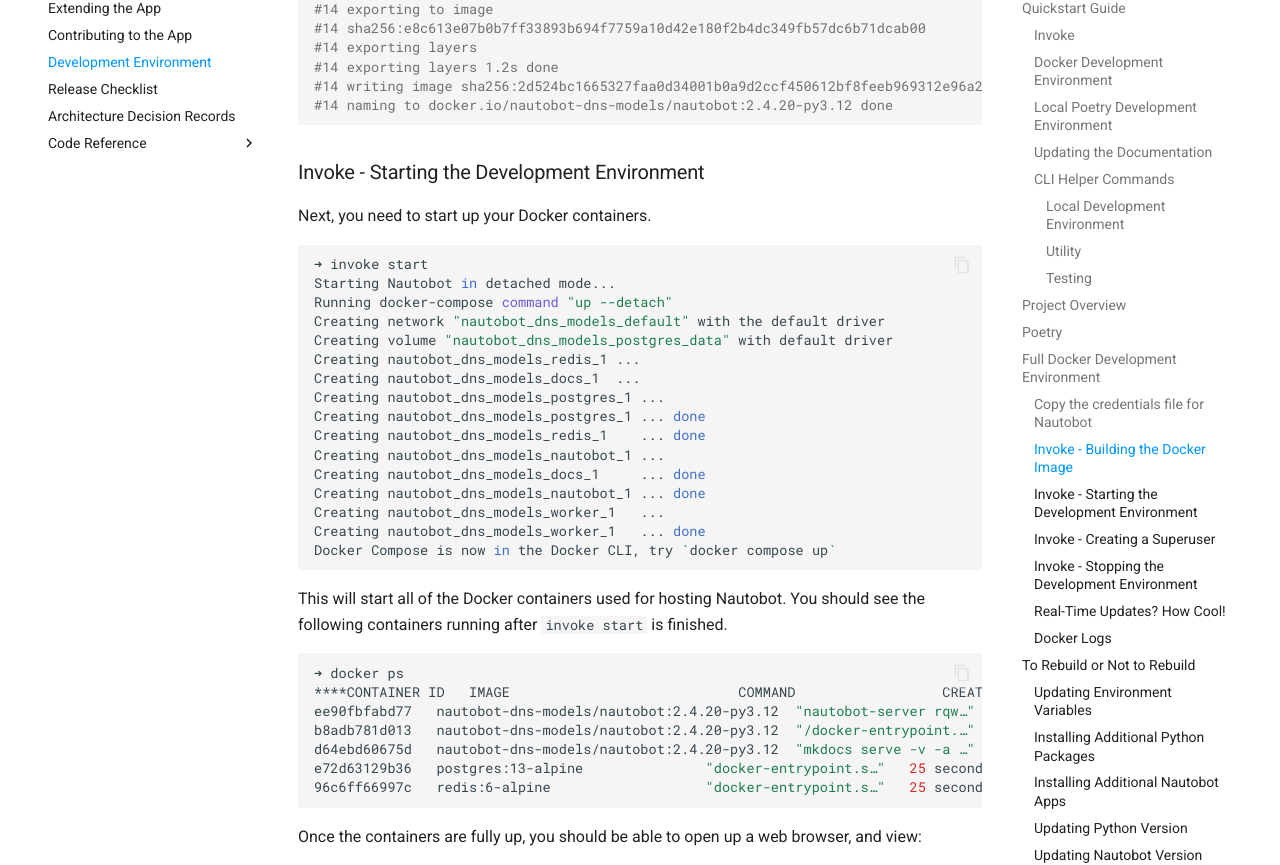
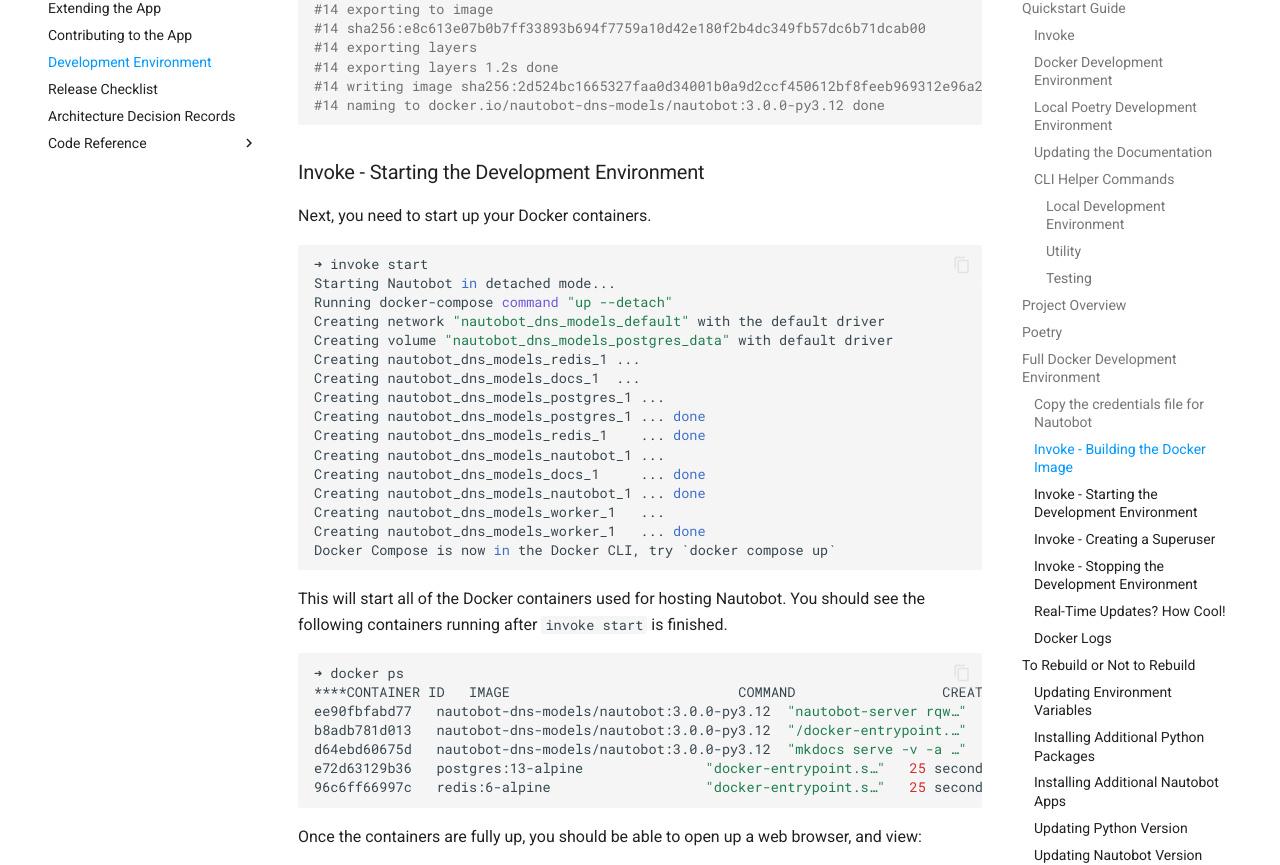
Before and after one commit to nautobot/nautobot-app-dns-models, an MkDocs documentation site: the page built from docs/dev/dev_environment.md, in a window 1280 px wide and 1400 px high, scrolled down 5320 px. Shown: the part 164-1029 px from the top of the window. Built offline with MkDocs 1.6.1 and Material for MkDocs 9.7.7, drawn with Linux system fonts in a browser that asks for light colours; comment, search, counter and statistics services are not loaded; some of the changed text lies outside the part shown.

Commit message:
Cookie updated targeting develop by NetworkToCode Cookie Drift Manager Tool
## [3.0.0 (2025-12-30)](https://github.com/nautobot/cookiecutter-nautobot-app/releases/tag/3.0.0)

### Added

- [#291](https://github.com/nautobot/cookiecutter-nautobot-app/issues/291) - Added support for Python `3.13`.

### Changed

- [#291](https://github.com/nautobot/cookiecutter-nautobot-app/issues/291) - Updated minimum Nautobot version to `3.0.0`.
- [#291](https://github.com/nautobot/cookiecutter-nautobot-app/issues/291) - Updated maximum Nautobot version to `<4.0.0`.
- [#309](https://github.com/nautobot/cookiecutter-nautobot-app/issues/309) - Change the tag-nautobot-app workflow to support multiple nautobot-app versions.
- [#320](https://github.com/nautobot/cookiecutter-nautobot-app/issues/320) - Upstream testing now runs against selected branches.

### Documentation

- [#319](https://github.com/nautobot/cookiecutter-nautobot-app/issues/319) - Fixed nav typo and added missing 2.7.2 release notes.

### Housekeeping

- [#322](https://github.com/nautobot/cookiecutter-nautobot-app/issues/322) - Updated CI workflow to always regenerate poetry lockfile.

**Full Changelog**: https://github.com/nautobot/cookiecutter-nautobot-app/compare/nautobot-app-v2.7.2...nautobot-app-v3.0.0

````diff
--- a/docs/dev/dev_environment.md
+++ b/docs/dev/dev_environment.md
@@ -13,7 +13,7 @@
 
 The [Invoke](http://www.pyinvoke.org/) library is used to provide some helper commands based on the environment. There are a few configuration parameters which can be passed to Invoke to override the default configuration:
 
-- `nautobot_ver`: the version of Nautobot to use as a base for any built docker containers (default: 2.4.20)
+- `nautobot_ver`: the version of Nautobot to use as a base for any built docker containers (default: 3.0.0)
 - `project_name`: the default docker compose project name (default: `nautobot-dns-models`)
 - `python_ver`: the version of Python to use as a base for any built docker containers (default: 3.12)
 - `local`: a boolean flag indicating if invoke tasks should be run on the host or inside the docker containers (default: False, commands will be run in docker containers)
@@ -181,7 +181,7 @@
 #14 exporting layers
 #14 exporting layers 1.2s done
 #14 writing image sha256:2d524bc1665327faa0d34001b0a9d2ccf450612bf8feeb969312e96a2d3e3503 done
-#14 naming to docker.io/nautobot-dns-models/nautobot:2.4.20-py3.12 done
+#14 naming to docker.io/nautobot-dns-models/nautobot:3.0.0-py3.12 done
 ```
 
 ### Invoke - Starting the Development Environment
@@ -212,9 +212,9 @@
 ```bash
 ➜ docker ps
 ****CONTAINER ID   IMAGE                            COMMAND                  CREATED          STATUS          PORTS                                       NAMES
-ee90fbfabd77   nautobot-dns-models/nautobot:2.4.20-py3.12  "nautobot-server rqw…"   16 seconds ago   Up 13 seconds                                               nautobot_dns_models_worker_1
-b8adb781d013   nautobot-dns-models/nautobot:2.4.20-py3.12  "/docker-entrypoint.…"   20 seconds ago   Up 15 seconds   0.0.0.0:8080->8080/tcp, :::8080->8080/tcp   nautobot_dns_models_nautobot_1
-d64ebd60675d   nautobot-dns-models/nautobot:2.4.20-py3.12  "mkdocs serve -v -a …"   25 seconds ago   Up 18 seconds   0.0.0.0:8001->8080/tcp, :::8001->8080/tcp   nautobot_dns_models_docs_1
+ee90fbfabd77   nautobot-dns-models/nautobot:3.0.0-py3.12  "nautobot-server rqw…"   16 seconds ago   Up 13 seconds                                               nautobot_dns_models_worker_1
+b8adb781d013   nautobot-dns-models/nautobot:3.0.0-py3.12  "/docker-entrypoint.…"   20 seconds ago   Up 15 seconds   0.0.0.0:8080->8080/tcp, :::8080->8080/tcp   nautobot_dns_models_nautobot_1
+d64ebd60675d   nautobot-dns-models/nautobot:3.0.0-py3.12  "mkdocs serve -v -a …"   25 seconds ago   Up 18 seconds   0.0.0.0:8001->8080/tcp, :::8001->8080/tcp   nautobot_dns_models_docs_1
 e72d63129b36   postgres:13-alpine               "docker-entrypoint.s…"   25 seconds ago   Up 19 seconds   0.0.0.0:5432->5432/tcp, :::5432->5432/tcp   nautobot_dns_models_postgres_1
 96c6ff66997c   redis:6-alpine                   "docker-entrypoint.s…"   25 seconds ago   Up 21 seconds   0.0.0.0:6379->6379/tcp, :::6379->6379/tcp   nautobot_dns_models_redis_1
 ```
@@ -410,7 +410,7 @@
     {
         "nautobot_dns_models": {
             ...
-            "nautobot_ver": "2.4.20",
+            "nautobot_ver": "3.0.0",
 	    ...
         }
     }
--- a/invoke.example.yml
+++ b/invoke.example.yml
@@ -1,6 +1,6 @@
 ---
 nautobot_dns_models:
-  nautobot_ver: "2.4.20"
+  nautobot_ver: "3.0.0"
   python_ver: "3.12"
   # local: false
   # compose_dir: "/full/path/to/nautobot-app-dns-models/development"
--- a/invoke.mysql.yml
+++ b/invoke.mysql.yml
@@ -1,7 +1,7 @@
 ---
 nautobot_dns_models:
   project_name: "nautobot-dns-models"
-  nautobot_ver: "2.4.20"
+  nautobot_ver: "3.0.0"
   local: false
   python_ver: "3.12"
   compose_dir: "development"
--- a/pyproject.toml
+++ b/pyproject.toml
@@ -16,6 +16,7 @@
     "Programming Language :: Python :: 3.10",
     "Programming Language :: Python :: 3.11",
     "Programming Language :: Python :: 3.12",
+    "Programming Language :: Python :: 3.13",
 ]
 packages = [
     { include = "nautobot_dns_models" },
@@ -26,9 +27,9 @@
 ]
 
 [tool.poetry.dependencies]
-python = ">=3.10,<3.13"
+python = ">=3.10,<3.14"
 # Used for local development
-nautobot = ">=2.4.20,<3.0.0"
+nautobot = ">=3.0.0,<4.0.0"
 
 [tool.poetry.group.dev.dependencies]
 coverage = "*"
--- a/tasks.py
+++ b/tasks.py
@@ -52,7 +52,7 @@
 namespace.configure(
     {
         "nautobot_dns_models": {
-            "nautobot_ver": "2.4.20",
+            "nautobot_ver": "3.0.0",
             "project_name": "nautobot-dns-models",
             "python_ver": "3.12",
             "local": False,
````
Also changed, not shown: docs/admin/compatibility_matrix.md (+1 -1 lines), docs/admin/install.md (+1 -1 lines), .cookiecutter.json, .github/ISSUE_TEMPLATE/bug_report.md, .github/ISSUE_TEMPLATE/feature_request.md, 3 other files.
